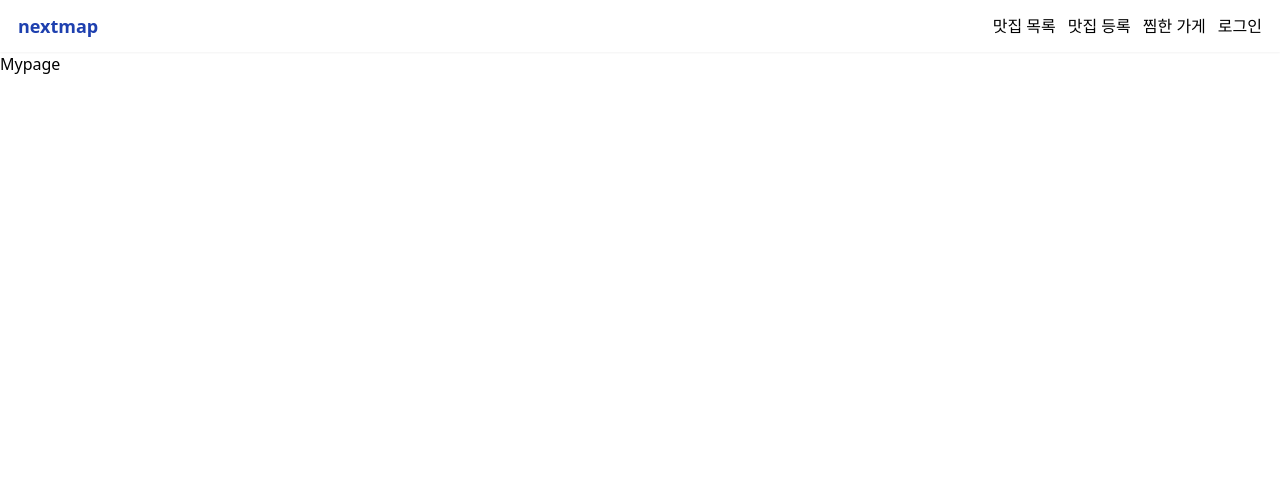
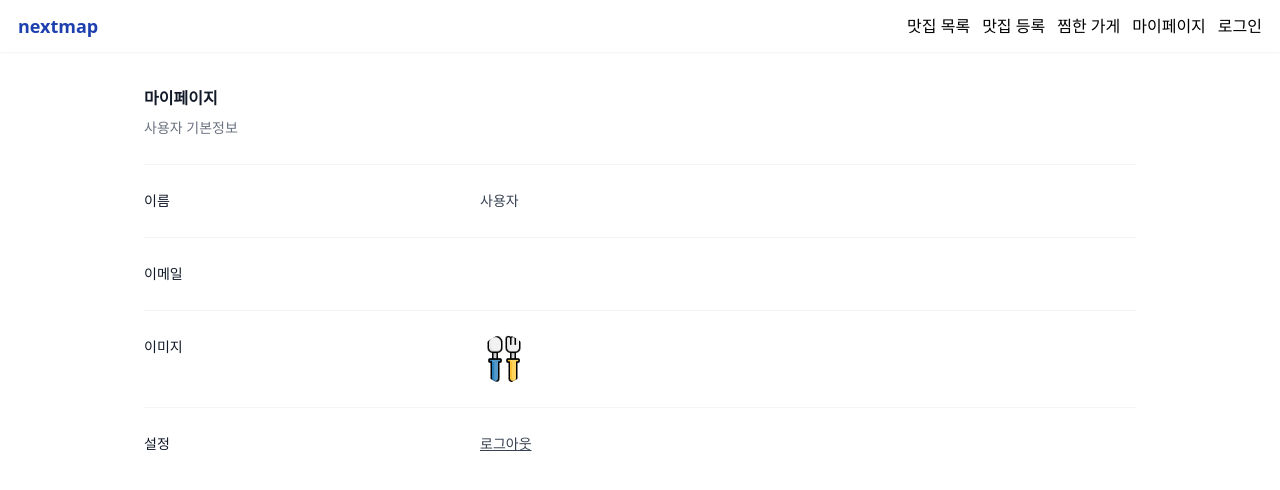
Before and after one commit to jen-frontend/fastcampus-next-map, a Next.js app: page /users/mypage in a window 1280 px wide. Shown: the top 490 px of the page. Built offline with nearby package versions, Linux system fonts and the light colour scheme; no server answers.

Commit message:
feat: 마이페이지 컴포넌트 작업

```diff
--- a/src/components/Markers.tsx
+++ b/src/components/Markers.tsx
@@ -4,7 +4,7 @@
 import { useRecoilState, useRecoilValue, useSetRecoilState } from "recoil";
 
 interface MarkerProps {
-  stores: StoreType[];
+  stores?: StoreType[];
 }
 
 export default function Markers({ stores }: MarkerProps) {
--- a/src/components/Navbar.tsx
+++ b/src/components/Navbar.tsx
@@ -24,6 +24,9 @@
           </Link>
           <Link href="/users/likes" className="navbar__list--item">
             찜한 가게
+          </Link>
+          <Link href="/users/mypage" className="navbar__list--item">
+            마이페이지
           </Link>
           {status === "authenticated" ? (
             <button type="button" onClick={() => signOut()}>
@@ -57,12 +60,25 @@
             <Link href="/users/likes" className="navbar__list--item--mobile">
               찜한 가게
             </Link>
-            <Link
-              href="/api/auth/signin"
-              className="navbar__list--item--mobile"
-            >
-              로그인
+            <Link href="/users/mypage" className="navbar__list--item--mobile">
+              마이페이지
             </Link>
+            {status === "authenticated" ? (
+              <button
+                type="button"
+                onClick={() => signOut()}
+                className="navbar__list--item--mobile"
+              >
+                로그아웃
+              </button>
+            ) : (
+              <Link
+                href="/api/auth/signin"
+                className="navbar__list--item--mobile"
+              >
+                로그인
+              </Link>
+            )}
           </div>
         </div>
       )}
--- a/src/pages/index.tsx
+++ b/src/pages/index.tsx
@@ -1,5 +1,3 @@
-import { useState } from "react";
-
 import Map from "@/components/Map";
 import Markers from "@/components/Markers";
 
@@ -7,8 +5,18 @@
 import { StoreType } from "@/interface";
 
 import axios from "axios";
+import { useQuery } from "react-query";
 
-export default function Home({ stores }: { stores: StoreType[] }) {
+export default function Home() {
+  const fetchStore = async () => {
+    const { data } = await axios("/api/stores");
+    return data as StoreType[];
+  };
+
+  const { data: stores } = useQuery("stores", fetchStore, {
+    refetchOnWindowFocus: false,
+  });
+
   return (
     <>
       <Map />
@@ -17,12 +25,3 @@
     </>
   );
 }
-
-export async function getStaticProps() {
-  const stores = await axios(`${process.env.NEXT_PUBLIC_API_URL}/api/stores`);
-
-  return {
-    props: { stores: stores.data },
-    revalidate: 60 * 60,
-  };
-}
--- a/src/pages/users/mypage.tsx
+++ b/src/pages/users/mypage.tsx
@@ -1,7 +1,67 @@
-export default function MyPage() {
+/* eslint-disable @next/next/no-img-element */
+import { useSession, signOut } from "next-auth/react";
+
+export default function Mypage() {
+  const { data: session } = useSession();
+
   return (
-    <div>
-      <h1>Mypage</h1>
+    <div className="md:max-w-5xl px-4 mx-auto py-8">
+      <div className="px-4 sm:px-0">
+        <h3 className="text-base font-semibold leading-7 text-gray-900">
+          마이페이지
+        </h3>
+        <p className="mt-1 max-w-2xl text-sm leading-6 text-gray-500">
+          사용자 기본정보
+        </p>
+      </div>
+      <div className="mt-6 border-t border-gray-100">
+        <dl className="divide-y divide-gray-100">
+          <div className="px-4 py-6 sm:grid sm:grid-cols-3 sm:gap-4 sm:px-0">
+            <dt className="text-sm font-medium leading-6 text-gray-900">
+              이름
+            </dt>
+            <dd className="mt-1 text-sm leading-6 text-gray-700 sm:col-span-2 sm:mt-0">
+              {session?.user.name ?? "사용자"}
+            </dd>
+          </div>
+          <div className="px-4 py-6 sm:grid sm:grid-cols-3 sm:gap-4 sm:px-0">
+            <dt className="text-sm font-medium leading-6 text-gray-900">
+              이메일
+            </dt>
+            <dd className="mt-1 text-sm leading-6 text-gray-700 sm:col-span-2 sm:mt-0">
+              {session?.user.email}
+            </dd>
+          </div>
+          <div className="px-4 py-6 sm:grid sm:grid-cols-3 sm:gap-4 sm:px-0">
+            <dt className="text-sm font-medium leading-6 text-gray-900">
+              이미지
+            </dt>
+            <dd className="mt-1 text-sm leading-6 text-gray-700 sm:col-span-2 sm:mt-0">
+              <img
+                width={48}
+                height={48}
+                className="rounded-full"
+                alt="프로필 이미지"
+                src={session?.user.image ?? "/images/markers/default.png"}
+              />
+            </dd>
+          </div>
+          <div className="px-4 py-6 sm:grid sm:grid-cols-3 sm:gap-4 sm:px-0">
+            <dt className="text-sm font-medium leading-6 text-gray-900">
+              설정
+            </dt>
+            <dd className="mt-1 text-sm leading-6 text-gray-700 sm:col-span-2 sm:mt-0">
+              <button
+                type="button"
+                className="underline"
+                onClick={() => signOut()}
+              >
+                로그아웃
+              </button>
+            </dd>
+          </div>
+        </dl>
+      </div>
     </div>
   );
 }
```
